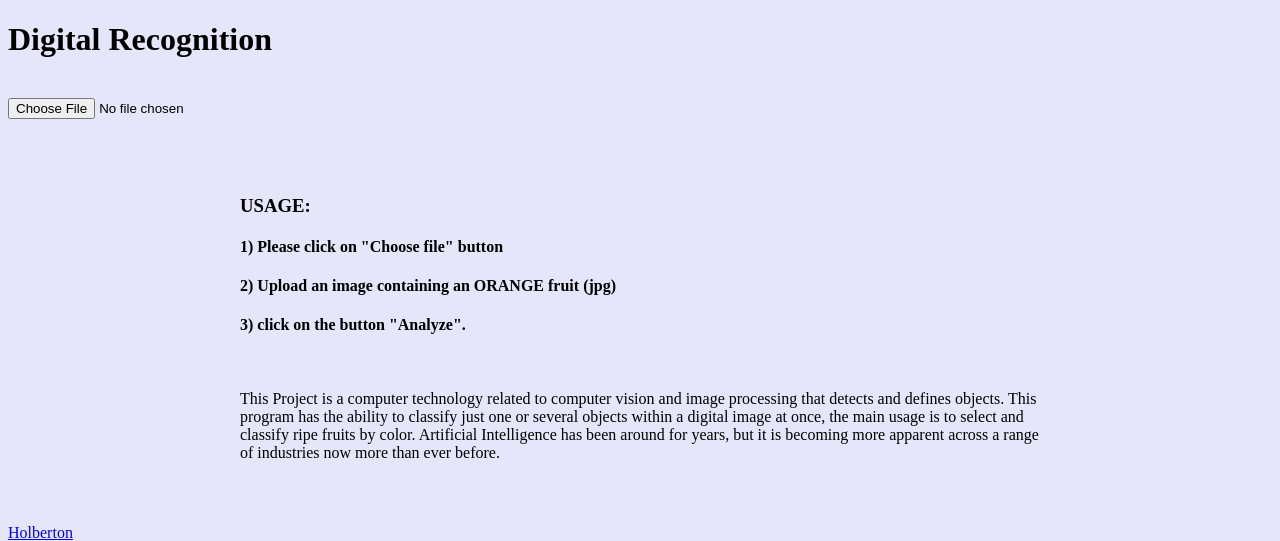
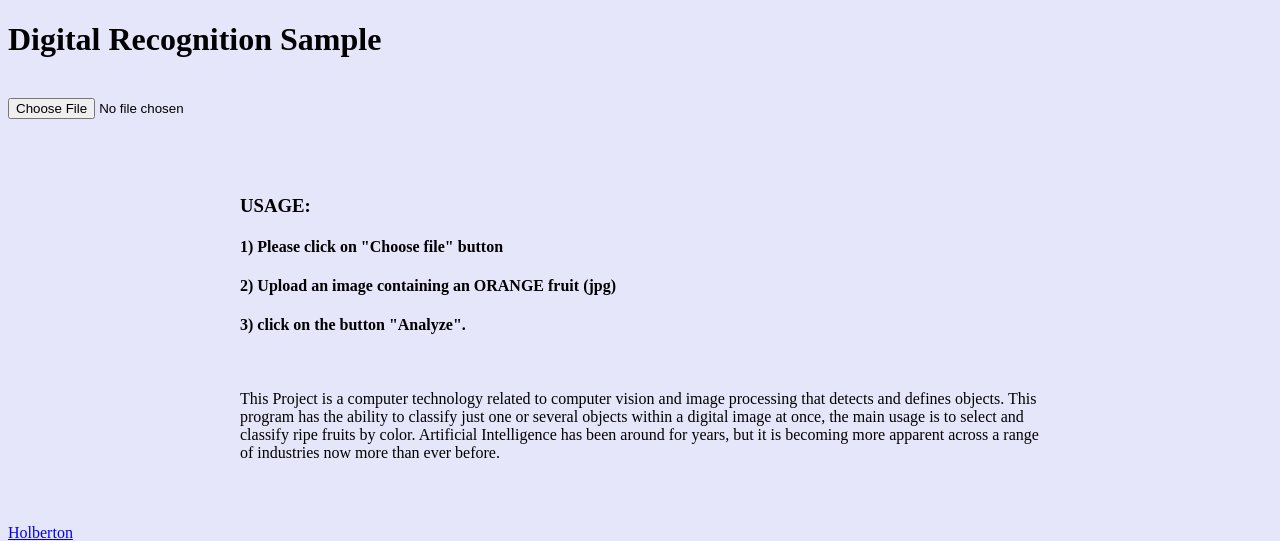
Before and after one commit to jhosep7/GranjaProject, a Flask app: page / in a window 1280 px wide. Shown: the top 541 px of the page. Run offline with Flask 2, Linux system fonts and the light colour scheme.

Commit message:
changed title api index.html

```diff
--- a/templates/index.html
+++ b/templates/index.html
@@ -11,7 +11,7 @@
     <title>La_Granja_SA</title>
   </head>
   <body style="background-color:#E6E6FA;">
-    <h1>Digital Recognition</h1>
+    <h1>Digital Recognition Sample</h1>
     <br>
     <form action = "/" method = "POST" enctype = "multipart/form-data">
       <input type="file" name="file" id="File" onclick="MyFun()"/>
```
